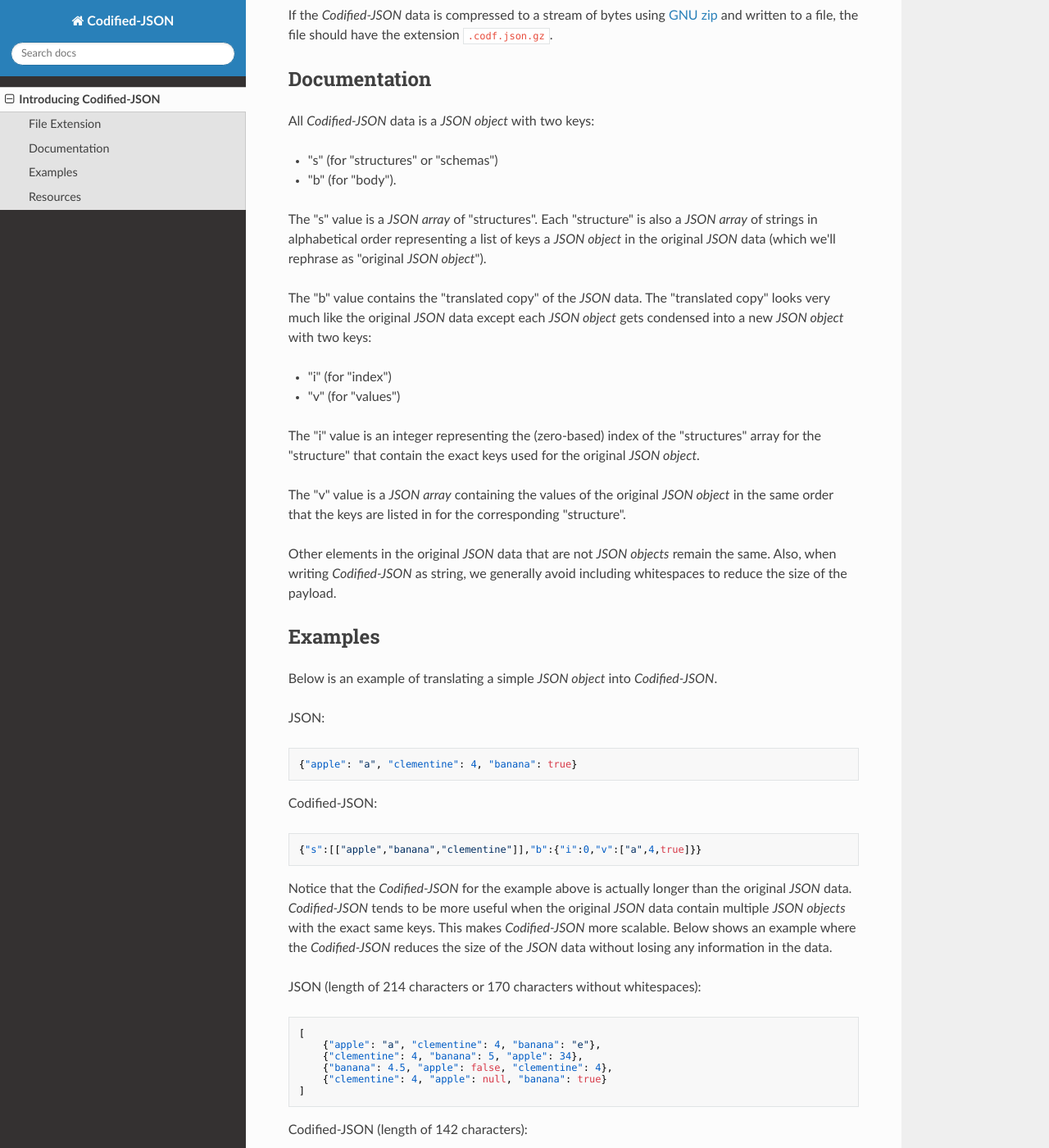
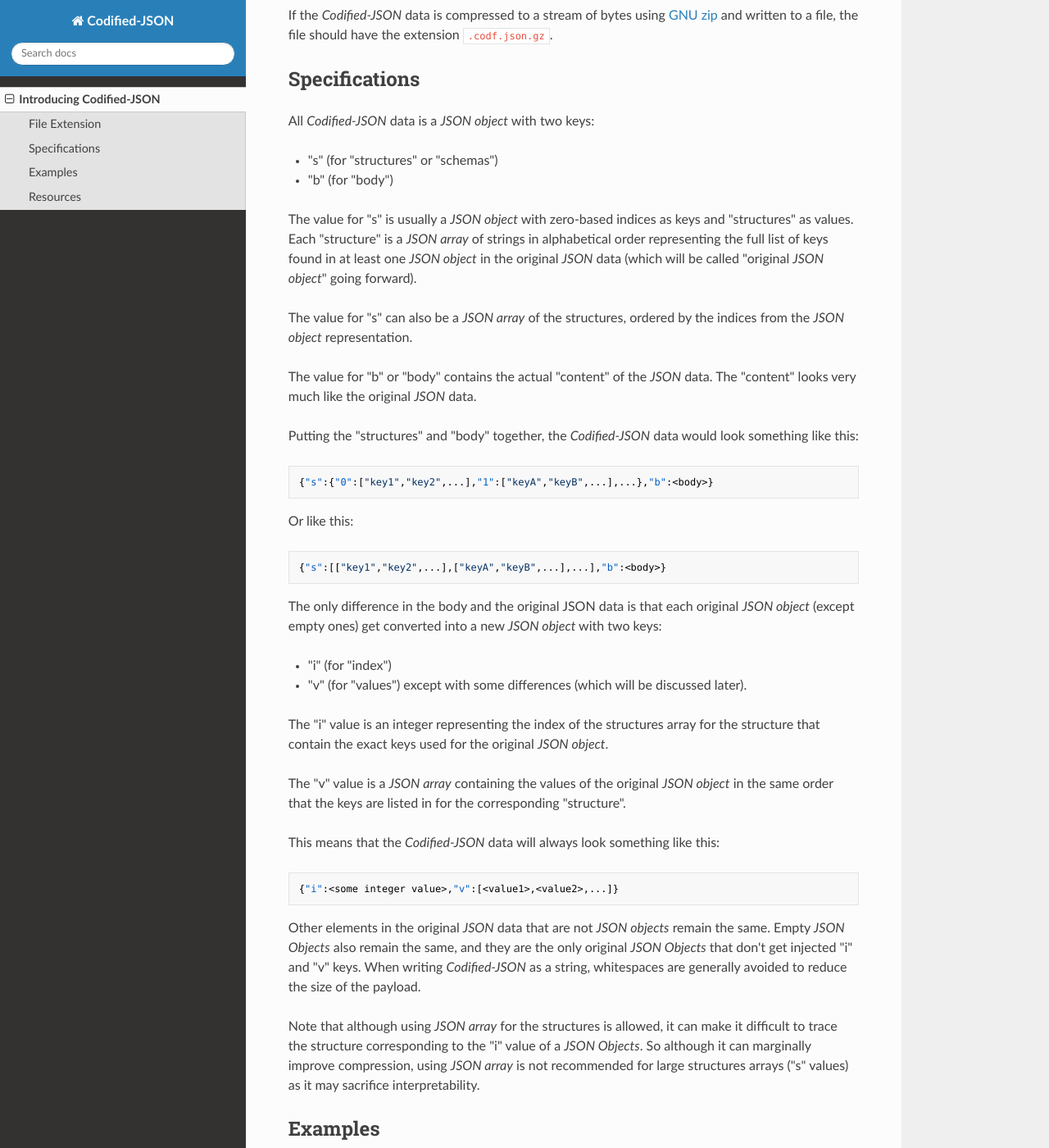
Before and after one commit to ty2huang/codified-json, an MkDocs documentation site: the page built from docs/index.md, in a window 1280 px wide and 1400 px high, scrolled down 571 px. Shown: the whole window at 82% size. Built offline with MkDocs 1.6.1, drawn with Linux system fonts in a browser that asks for light colours; nearby versions of some CDN libraries; some of the changed text lies outside the part shown.

Commit message:
allow the 'structures' to be json objects for interpretability

````diff
--- a/docs/index.md
+++ b/docs/index.md
@@ -1,8 +1,8 @@
 # Introducing Codified-JSON
 
-*Codified-JSON* is a new style of rewriting *JSON* for transfering payloads as smaller sizes between software applications.
+*Codified-JSON* is a new representation of *JSON* for transfering payloads as smaller sizes between software applications.
 
-When *JSON* data has many *JSON objects* with the same keys, it can often be rewritten (as *JSON*) into a more compact style such that the keys are only specified once. This style is what we call *Codified-JSON*.
+When *JSON* data has many *JSON objects* with the same keys, it can often be rewritten (as *JSON*) into a more compact representation such that the keys are only specified once. This representation is what we call *Codified-JSON*.
 
 Don't know what *JSON* is? Visit the [official *JSON* website](https://www.json.org/json-en.html){:target="_blank"} for more details. The sections below assume strong understanding of *JSON*.
 
@@ -14,25 +14,46 @@ Why end in `.json`? Because *Codified-JSON* is still *JSON*! You can still use y
 
 If the *Codified-JSON* data is compressed to a stream of bytes using [GNU zip](https://www.gnu.org/software/gzip/){:target="_blank"} and written to a file, the file should have the extension `.codf.json.gz`.
 
-## Documentation
+## Specifications
 
 All *Codified-JSON* data is a *JSON object* with two keys:
 
 * "s" (for "structures" or "schemas")
-* "b" (for "body").
+* "b" (for "body")
 
-The "s" value is a *JSON array* of "structures". Each "structure" is also a *JSON array* of strings in alphabetical order representing a list of keys a *JSON object* in the original *JSON* data (which we'll rephrase as "original *JSON object*").
+The value for "s" is usually a *JSON object* with zero-based indices as keys and "structures" as values. Each "structure" is a *JSON array* of strings in alphabetical order representing the full list of keys found in at least one *JSON object* in the original *JSON* data (which will be called "original *JSON object*" going forward).
 
-The "b" value contains the "translated copy" of the *JSON* data. The "translated copy" looks very much like the original *JSON* data except each *JSON object* gets condensed into a new *JSON object* with two keys:
+The value for "s" can also be a *JSON array* of the structures, ordered by the indices from the *JSON object* representation.
+
+The value for "b" or "body" contains the actual "content" of the *JSON* data. The "content" looks very much like the original *JSON* data.
+
+Putting the "structures" and "body" together, the *Codified-JSON* data would look something like this:
+```json
+{"s":{"0":["key1","key2",...],"1":["keyA","keyB",...],...},"b":<body>}
+```
+
+Or like this:
+```json
+{"s":[["key1","key2",...],["keyA","keyB",...],...],"b":<body>}
+```
+
+The only difference in the body and the original JSON data is that each original *JSON object* (except empty ones) get converted into a new *JSON object* with two keys:
 
 * "i" (for "index")
-* "v" (for "values")
+* "v" (for "values") except with some differences (which will be discussed later).
 
-The "i" value is an integer representing the (zero-based) index of the "structures" array for the "structure" that contain the exact keys used for the original *JSON object*.
+The "i" value is an integer representing the index of the structures array for the structure that contain the exact keys used for the original *JSON object*.
 
 The "v" value is a *JSON array* containing the values of the original *JSON object* in the same order that the keys are listed in for the corresponding "structure".
 
-Other elements in the original *JSON* data that are not *JSON objects* remain the same. Also, when writing *Codified-JSON* as string, we generally avoid including whitespaces to reduce the size of the payload.
+This means that the *Codified-JSON* data will always look something like this:
+```json
+{"i":<some integer value>,"v":[<value1>,<value2>,...]}
+```
+
+Other elements in the original *JSON* data that are not *JSON objects* remain the same. Empty *JSON Objects* also remain the same, and they are the only original *JSON Objects* that don't get injected "i" and "v" keys. When writing *Codified-JSON* as a string, whitespaces are generally avoided to reduce the size of the payload.
+
+Note that although using *JSON array* for the structures is allowed, it can make it difficult to trace the structure corresponding to the "i" value of a *JSON Objects*. So although it can marginally improve compression, using *JSON array* is not recommended for large structures arrays ("s" values) as it may sacrifice interpretability.
 
 ## Examples
 
@@ -45,10 +66,10 @@ JSON:
 
 Codified-JSON:
 ```json
-{"s":[["apple","banana","clementine"]],"b":{"i":0,"v":["a",4,true]}}
+{"s":{"0":["apple","banana","clementine"]},"b":{"i":0,"v":["a",4,true]}}
 ```
 
-Notice that the *Codified-JSON* for the example above is actually longer than the original *JSON* data. *Codified-JSON* tends to be more useful when the original *JSON* data contain multiple *JSON objects* with the exact same keys. This makes *Codified-JSON* more scalable. Below shows an example where the *Codified-JSON* reduces the size of the *JSON* data without losing any information in the data.
+Notice that the *Codified-JSON* for the example above is actually longer than the original *JSON* data. *Codified-JSON* tends to be more useful when the original *JSON* data contain multiple *JSON objects* with the exact same keys. This makes *Codified-JSON* more scalable. Below shows an example where the *Codified-JSON* reduces the size of the *JSON* data without losing any information.
 
 JSON (length of 214 characters or 170 characters without whitespaces):
 ```json
@@ -60,9 +81,9 @@ JSON (length of 214 characters or 170 characters without whitespaces):
 ]
 ```
 
-Codified-JSON (length of 142 characters):
+Codified-JSON (length of 146 characters):
 ```json
-{"s":[["apple","banana","clementine"]],"b":[{"i":0,"v":["a","e",4]},{"i":0,"v":[34,5,4]},{"i":0,"v":[false,4.5,4]},{"i":0,"v":[null,true,4]}]}
+{"s":{"0":["apple","banana","clementine"]},"b":[{"i":0,"v":["a","e",4]},{"i":0,"v":[34,5,4]},{"i":0,"v":[false,4.5,4]},{"i":0,"v":[null,true,4]}]}
 ```
 
 To make the *Codified-JSON* even more compact, the string can be compressed/decompressed into a stream of bytes using [GNU zip](https://www.gnu.org/software/gzip/){:target="_blank"}.
--- a/mkdocs.yml
+++ b/mkdocs.yml
@@ -1,5 +1,5 @@
 site_name: Codified-JSON
-site_url:
+site_url: https://ty2huang.github.io/codified-json/
 theme: readthedocs
 markdown_extensions:
   - attr_list
````
